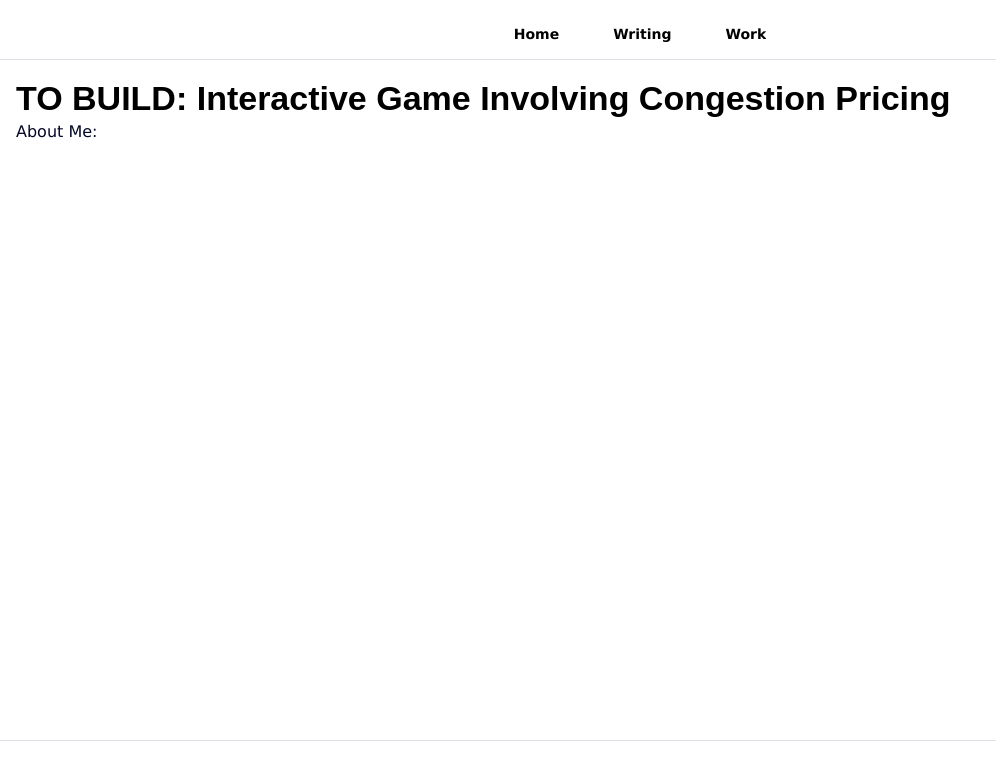
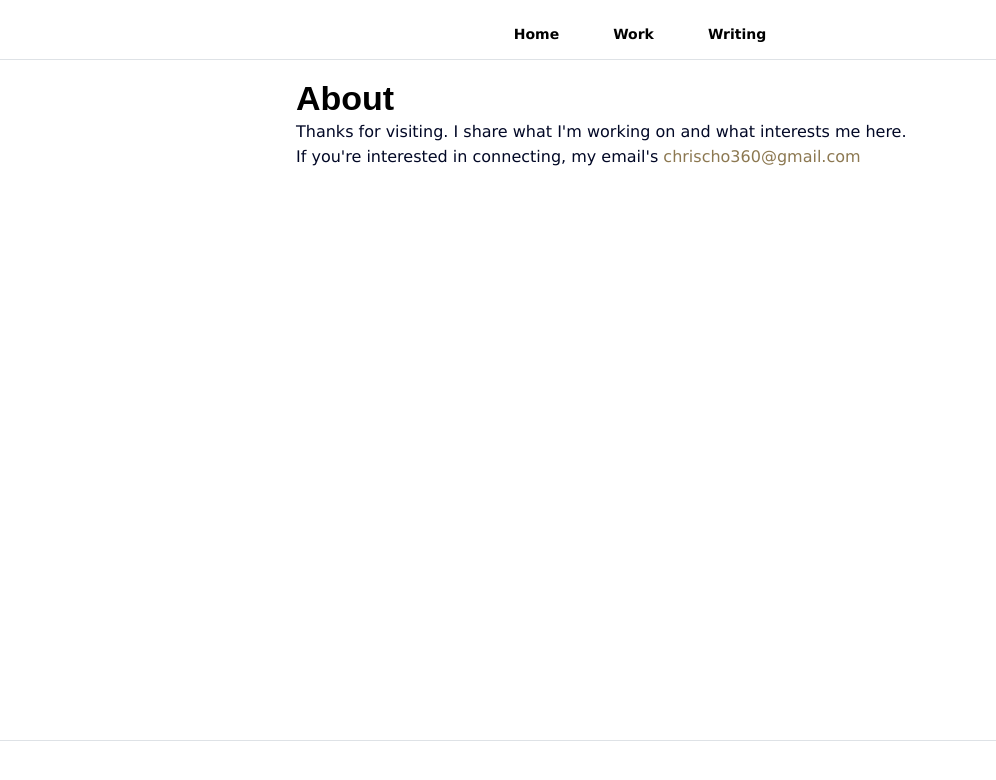
Before and after one commit to chrischo360/portfolio, a Next.js app: page / in a window 1280 px wide. Shown: the top 780 px of the page, without its empty margins (0-996 px from the left). Built offline with nearby package versions, Linux system fonts and the light colour scheme.

Commit message:
feat: add padding and container to pages

```diff
--- a/components/Header/Header.tsx
+++ b/components/Header/Header.tsx
@@ -8,11 +8,11 @@ export function Header() {
       <Link href="/" passHref>
         <Button variant="subtle">Home</Button>
       </Link>
+      <Link href="/work" passHref>
+        <Button variant="subtle">Work</Button>
+      </Link>
       <Link href="/writing" passHref>
         <Button variant="subtle">Writing</Button>
-      </Link>
-      <Link href="/work" passHref>
-        <Button variant="subtle">Work</Button>
       </Link>
     </Group>
   );
--- a/pages/_app.tsx
+++ b/pages/_app.tsx
@@ -1,7 +1,7 @@
 import '@mantine/core/styles.css';
 import type { AppProps } from 'next/app';
 import Head from 'next/head';
-import { AppShell, MantineProvider, Burger } from '@mantine/core';
+import { AppShell, MantineProvider, Burger, Container } from '@mantine/core';
 import { useDisclosure } from '@mantine/hooks';
 import { theme } from '../theme';
 import { Header } from '../components/Header/Header';
@@ -12,7 +12,7 @@ export default function App({ Component, pageProps }: AppProps) {
   return (
     <MantineProvider theme={theme}>
       <Head>
-        <title>My Work and Writing</title>
+        <title>Chris C. | Work and Writing</title>
         <meta
           name="viewport"
           content="minimum-scale=1, initial-scale=1, width=device-width, user-scalable=no"
@@ -32,7 +32,9 @@ export default function App({ Component, pageProps }: AppProps) {
           <Header />
         </AppShell.Header>
         <AppShell.Main>
-          <Component {...pageProps} />
+          <Container size="sm">
+            <Component {...pageProps} />
+          </Container>
         </AppShell.Main>
         <AppShell.Footer />
       </AppShell>
--- a/pages/index.tsx
+++ b/pages/index.tsx
@@ -1,10 +1,16 @@
-import { Title, Text } from '@mantine/core';
+import { Title, Text, Anchor } from '@mantine/core';
 export default function HomePage() {
   return (
     <>
-      <Title>TO BUILD: Interactive Game Involving Congestion Pricing</Title>
-      <Text>About Me: </Text>
-      <Text></Text>
+      <Title>About</Title>
+      <Text>
+        Thanks for visiting. I share what I'm working on and what interests me
+        here.{' '}
+      </Text>
+      <Text>
+        If you're interested in connecting, my email's{' '}
+        <Anchor href="mailto:chrischo360@gmail.com">chrischo360@gmail.com</Anchor>
+      </Text>
     </>
   );
 }
```
